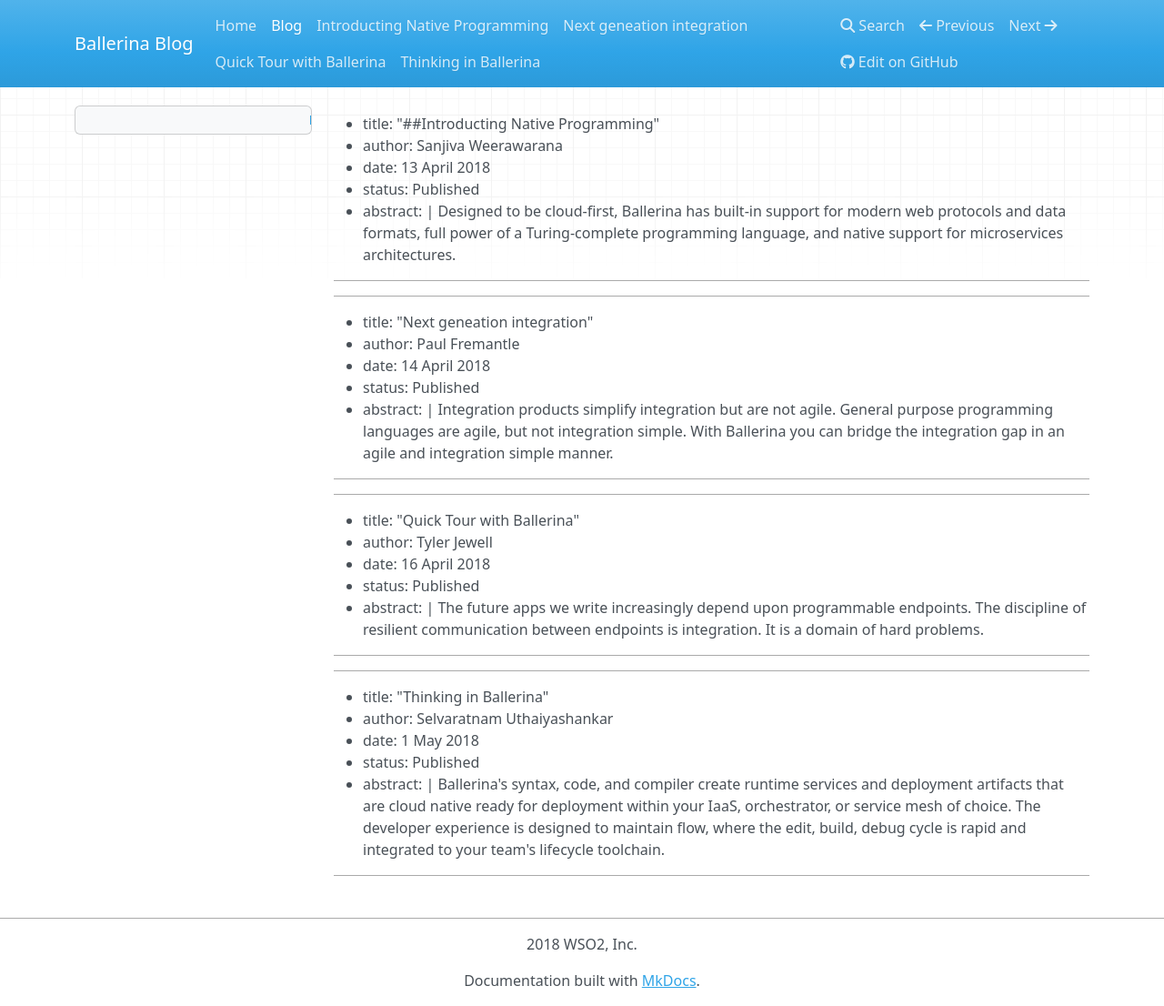
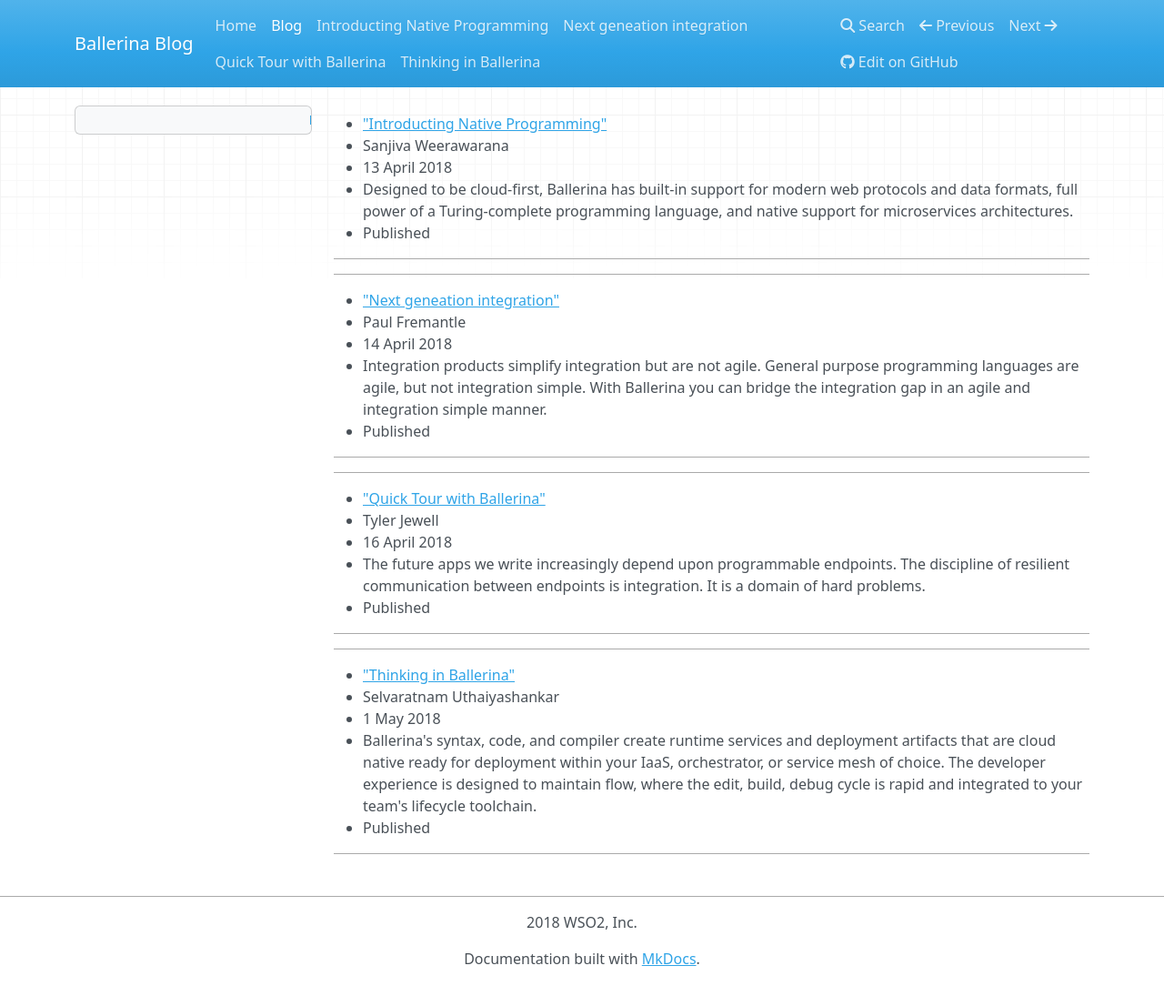
Before and after one commit to ballerina-platform/blog, an MkDocs documentation site: the page built from docs/blog.md, in a window 1280 px wide and 1106 px high. Shown: the whole window at 91% size. Built offline with MkDocs 1.6.1, drawn with Linux system fonts in a browser that asks for light colours; nearby versions of some CDN libraries; old or Windows-style settings are respelled for this version of MkDocs.

```diff
--- a/docs/blog.md
+++ b/docs/blog.md
@@ -1,36 +1,29 @@
 <link rel="stylesheet" href="/css/blog-home-page.css"></link>
 ---
-* title: "##Introducting Native Programming"
-* author: Sanjiva Weerawarana
-* date: 13 April 2018
-* status: Published
-* abstract: |
-    Designed to be cloud-first, Ballerina has built-in support for modern web protocols and data formats, full power of a Turing-complete programming language, and native support for microservices architectures.
+* ["Introducting Native Programming"](./posts/post_0001.md)
+* Sanjiva Weerawarana
+* 13 April 2018
+* Designed to be cloud-first, Ballerina has built-in support for modern web protocols and data formats, full power of a Turing-complete programming language, and native support for microservices architectures.
+* Published
 ---
-
 ---
-* title: "Next geneation integration"
-* author: Paul Fremantle
-* date: 14 April 2018
-* status: Published
-* abstract: |
-     Integration products simplify integration but are not agile. General purpose programming languages are agile, but not integration simple. With Ballerina you can bridge the integration gap in an agile and integration simple manner.
+* ["Next geneation integration"](./posts/post_0002.md)
+* Paul Fremantle
+* 14 April 2018
+* Integration products simplify integration but are not agile. General purpose programming languages are agile, but not integration simple. With Ballerina you can bridge the integration gap in an agile and integration simple manner.
+* Published
 ---
-
 ---
-* title: "Quick Tour with Ballerina"
-* author: Tyler Jewell
-* date: 16 April 2018
-* status: Published
-* abstract: |
-    The future apps we write increasingly depend upon programmable endpoints. The discipline of resilient communication between endpoints is integration. It is a domain of hard problems.
+* ["Quick Tour with Ballerina"](./posts/post_0003.md)
+* Tyler Jewell
+* 16 April 2018
+* The future apps we write increasingly depend upon programmable endpoints. The discipline of resilient communication between endpoints is integration. It is a domain of hard problems.
+* Published
 ---
-
 ---
-* title: "Thinking in Ballerina"
-* author: Selvaratnam Uthaiyashankar
-* date: 1 May 2018
-* status: Published
-* abstract: |
-    Ballerina's syntax, code, and compiler create runtime services and deployment artifacts that are cloud native ready for deployment within your IaaS, orchestrator, or service mesh of choice. The developer experience is designed to maintain flow, where the edit, build, debug cycle is rapid and integrated to your team's lifecycle toolchain.
+* ["Thinking in Ballerina"](./posts/post_0004.md)
+* Selvaratnam Uthaiyashankar
+* 1 May 2018
+* Ballerina's syntax, code, and compiler create runtime services and deployment artifacts that are cloud native ready for deployment within your IaaS, orchestrator, or service mesh of choice. The developer experience is designed to maintain flow, where the edit, build, debug cycle is rapid and integrated to your team's lifecycle toolchain.
+* Published
 ---
```
Also changed, not shown: docs/blog_summary.py (added, +19 -0 lines).
